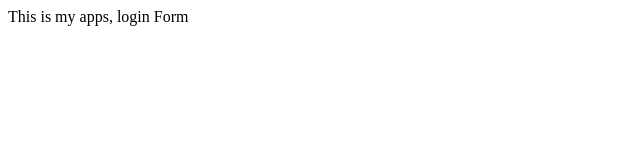
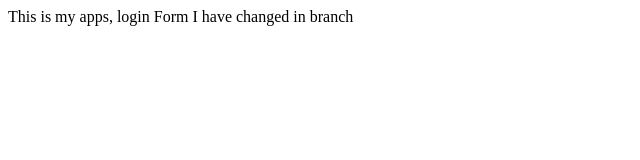
Before and after one commit to nasibazam/myapp_sample, a plain HTML site: page index.html in a window 1280 px wide. Shown: the whole page, without its empty margins (0-640 px from the left). Drawn offline with Linux system fonts and the light colour scheme.

Commit message:
login Form in branch

```diff
--- a/index.html
+++ b/index.html
@@ -9,5 +9,6 @@
 <body>
     This is my apps,
     login Form
+    I have changed in branch
 </body>
 </html>
```
Also changed, not shown: login.html (deleted, +0 -1 lines).
